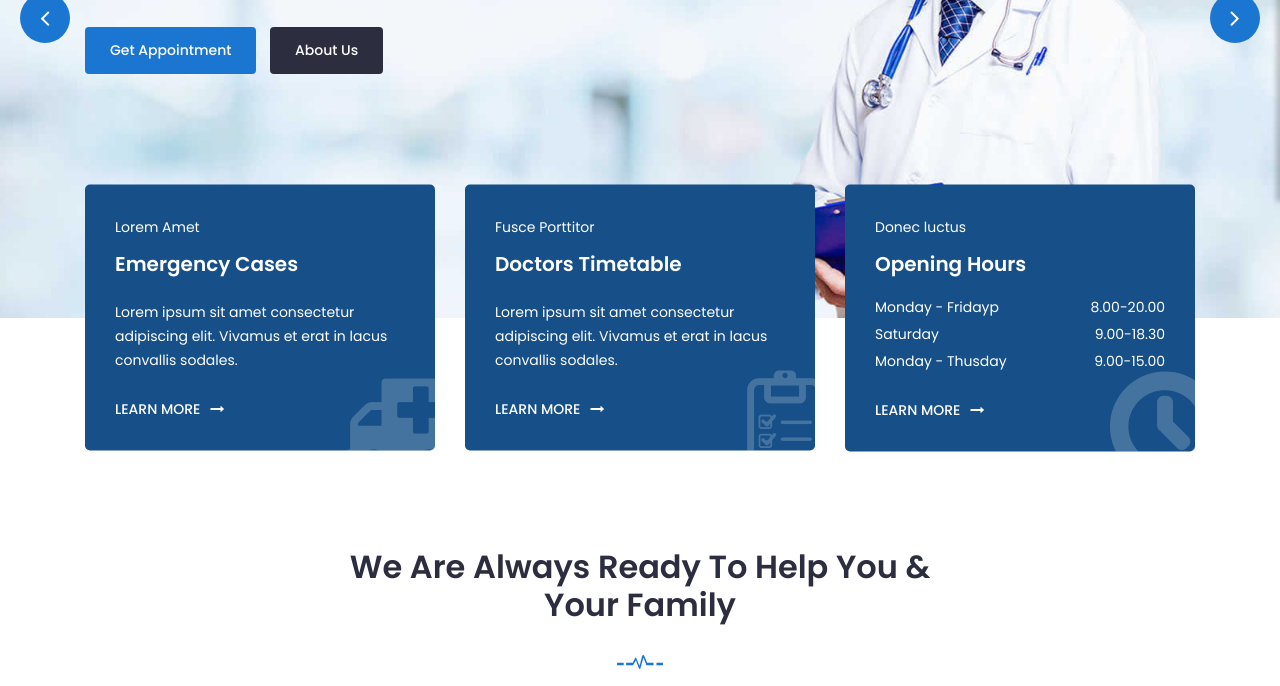
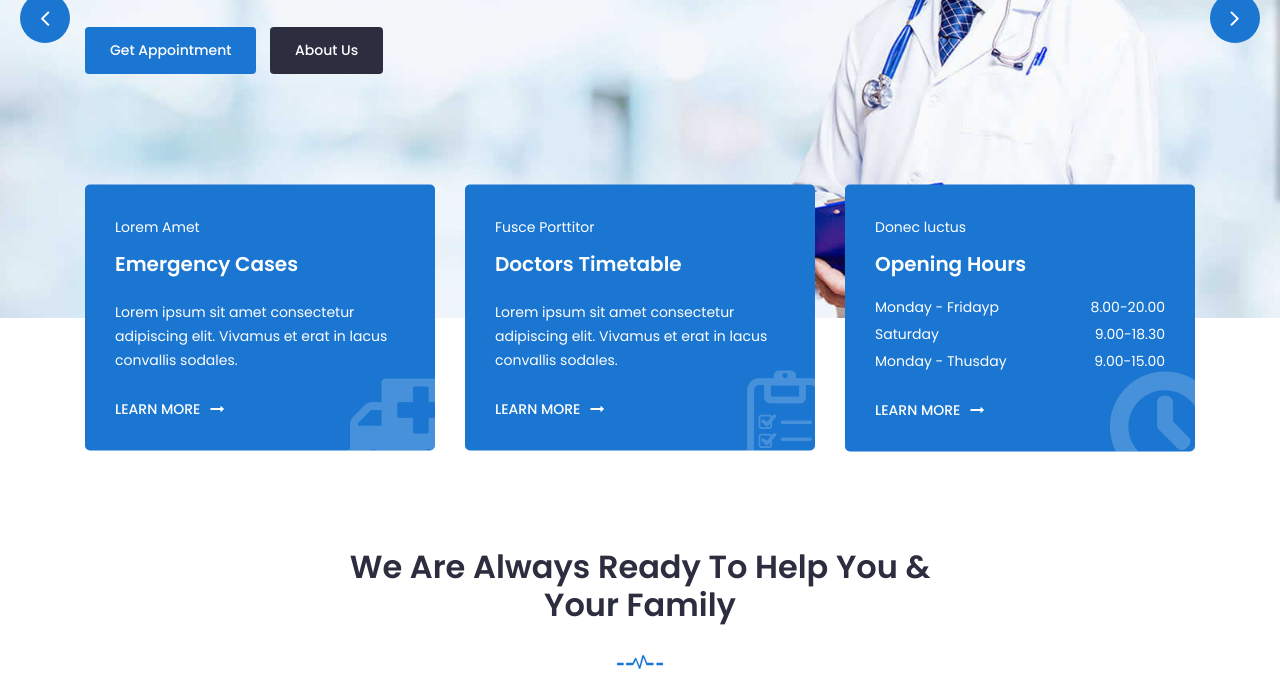
Before and after one commit to inafea/sdlc, a plain HTML site: page index.html in a window 1280 px wide. Shown: the part 411-1097 px from the top of the page. Drawn offline with Linux system fonts and the light colour scheme; a script that the page names is missing.

Commit message:
change color

```diff
--- a/style.css
+++ b/style.css
@@ -705,7 +705,7 @@ body{
 	text-align: left;
 	z-index:3;
 	border-radius:5px;
-	background:#175088;
+	background:#1A76D1;
 	 -webkit-transition: all .3s ease-out 0s;
     -moz-transition: all .3s ease-out 0s;
     -ms-transition: all .3s ease-out 0s;
```
